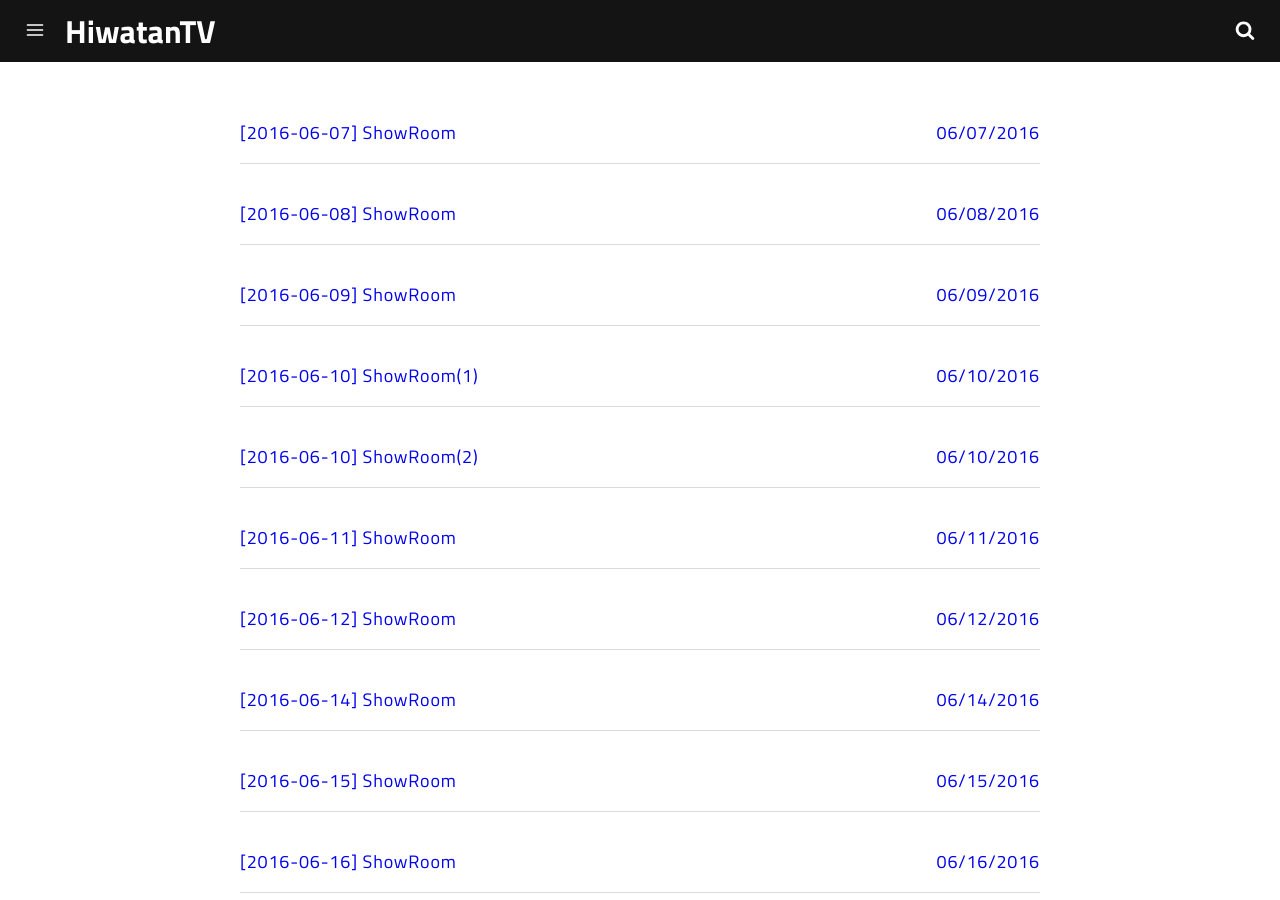
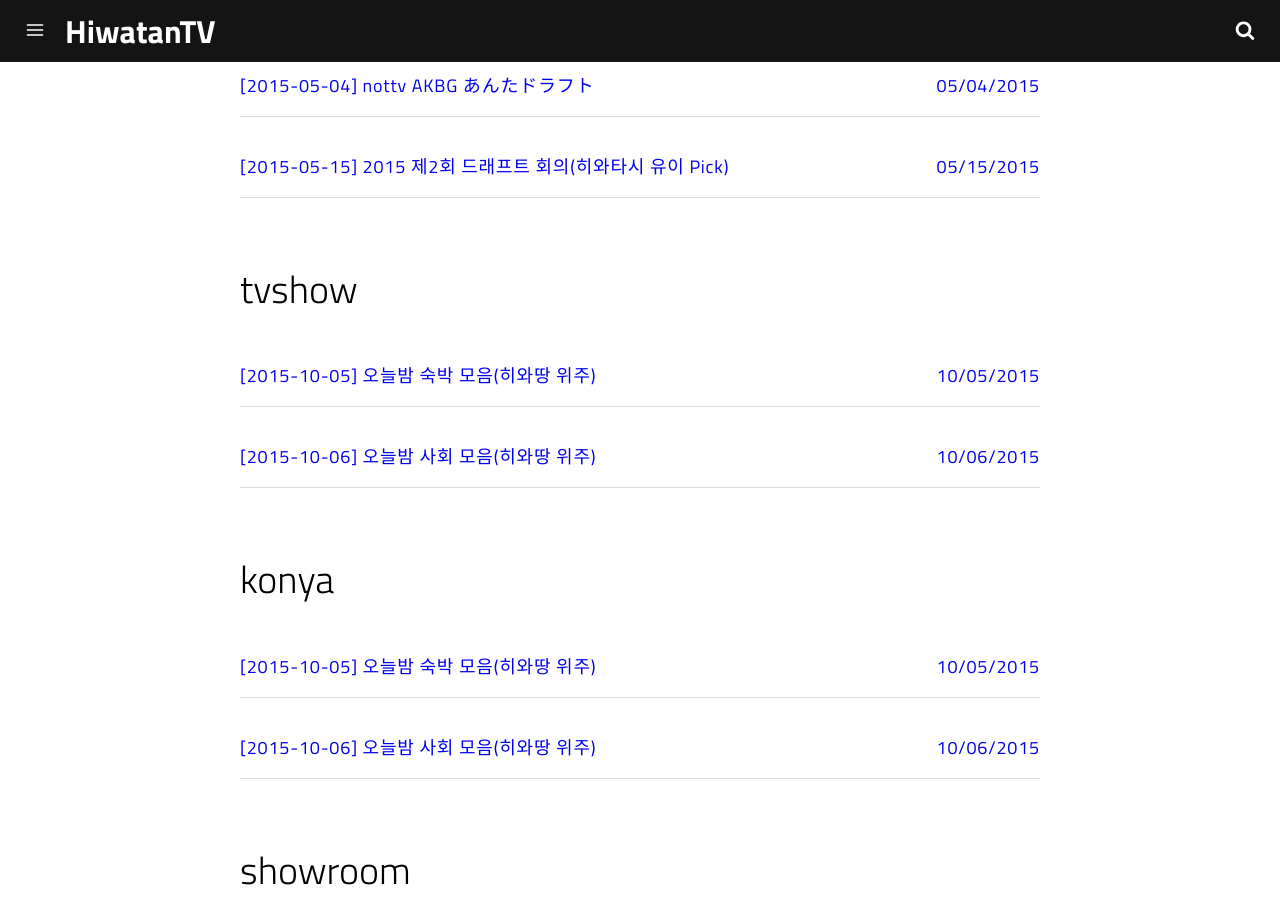
Before and after one commit to joyplug/hiwatanTV, a Jekyll site: the page built from tags.html, in a window 1280 px wide and 900 px high, scrolled down 11139 px. Built offline with Jekyll 4.4.1, drawn with Linux system fonts in a browser that asks for light colours; some of the changed text lies outside the part shown.

Commit message:
Add Posts

```diff
--- /dev/null
+++ b/_posts/2015-10-05-TVSHOW_KONYA_OTOMARI.md
@@ -0,0 +1,16 @@
+---
+layout: post
+title: "[2015-10-05] 오늘밤 숙박 모음(히와땅 위주)"
+description: 오늘밤 숙박 모음(히와땅 위주)
+image: 'https://cdn-pro.dprcdn.net/files/acc_501207/ZbUTWr'
+category: 'tvshow'
+tags:
+- hiwatan
+- tvshow
+- konya
+twitter_text: 오늘밤 숙박 모음(히와땅 위주)
+introduction: 오늘밤 숙박 모음(히와땅 위주)
+---
+<figure class="video_container">
+<iframe width="936" height="526" src="http://serviceapi.nmv.naver.com/flash/convertIframeTag.nhn?vid=C12AF94B78D10AACD903264FEEF201E046B6&outKey=V126696b90db259fba84573fc13e59a5c61fe939f9937bc6500cd73fc13e59a5c61fe" frameborder="no" scrolling="no" webkitallowfullscreen mozallowfullscreen allowfullscreen></iframe>
+</figure>
--- /dev/null
+++ b/_posts/2015-10-06-TVSHOW_KONYA_SHIKIRITAI.md
@@ -0,0 +1,20 @@
+---
+layout: post
+title: "[2015-10-06] 오늘밤 사회 모음(히와땅 위주)"
+description: 오늘밤 사회 모음(히와땅 위주)
+image: 'https://cdn-pro.dprcdn.net/files/acc_501207/K272to'
+category: 'tvshow'
+tags:
+- hiwatan
+- tvshow
+- konya
+twitter_text: 오늘밤 사회 모음(히와땅 위주)
+introduction: 오늘밤 사회 모음(히와땅 위주)
+---
+<figure class="video_container">
+<iframe width="936" height="526" src="https://serviceapi.nmv.naver.com/flash/convertIframeTag.nhn?vid=B3C2BA49779DE5EF242C231E17F531B10E29&outKey=V129a0efe965067f7627d81e760f310062bc73c88378058f1c43e81e760f310062bc7" frameborder="no" scrolling="no" webkitallowfullscreen mozallowfullscreen allowfullscreen></iframe>
+</figure>
+
+<figure class="video_container">
+<iframe width="936" height="526" src="https://serviceapi.nmv.naver.com/flash/convertIframeTag.nhn?vid=C69EAB469B3723F25934777146F0D9FF7D17&outKey=V123f00a67a32debee3ec2f2e9525fa018fba6335ac92fccd5e742f2e9525fa018fba" frameborder="no" scrolling="no" webkitallowfullscreen mozallowfullscreen allowfullscreen></iframe>
+</figure>
```
Also changed, not shown: _posts/2014-04-23-MUSIC_KARATTO.md (+1 -1 lines), _posts/2016-06-23-THEATER_160625.md (added, +19 -0 lines).
